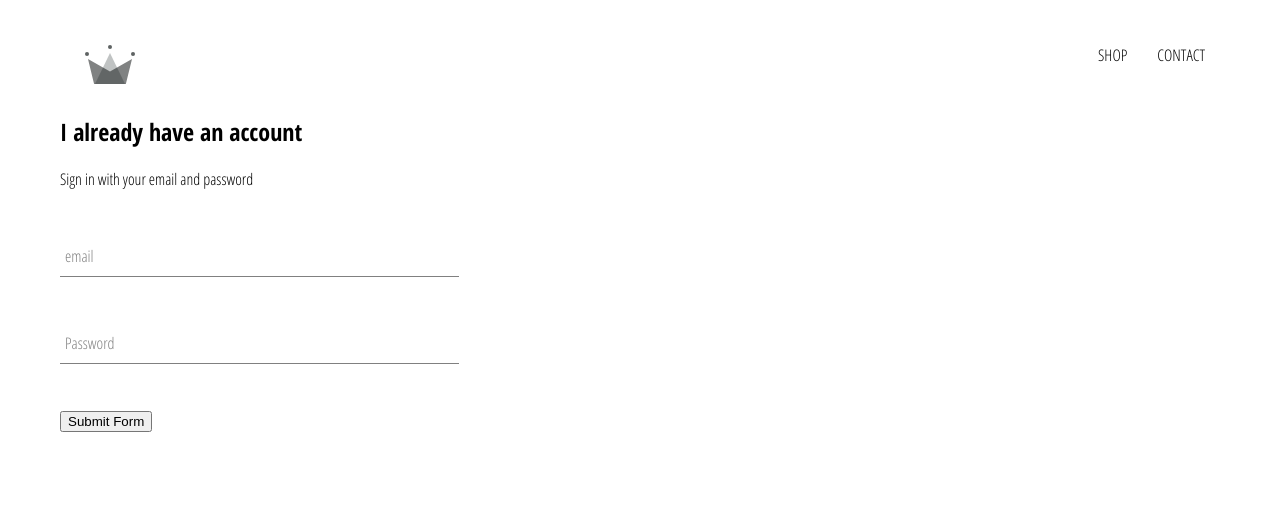
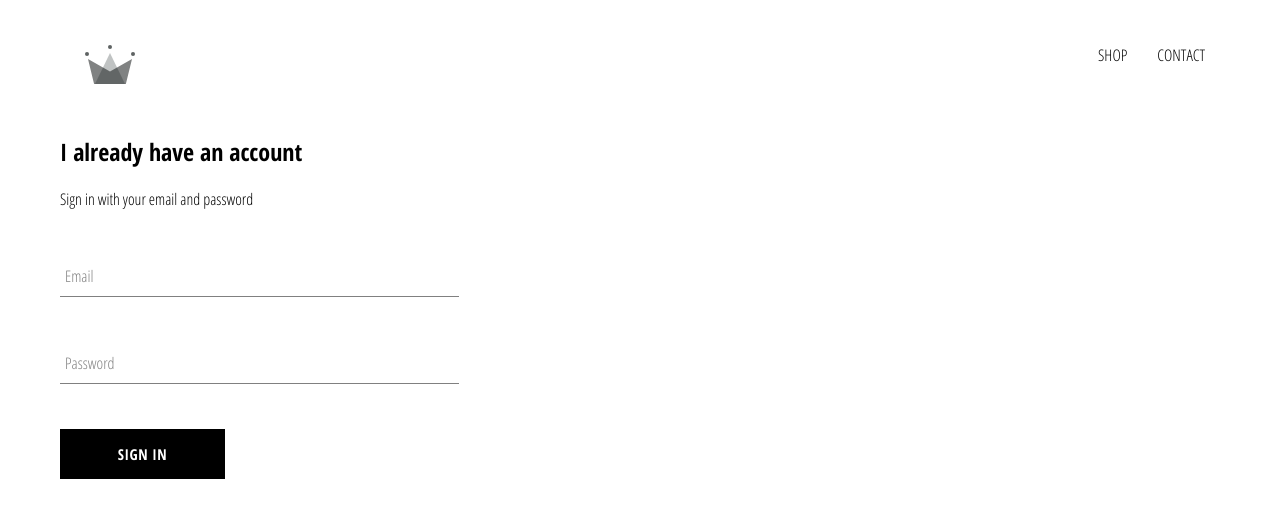
Before and after one commit to suthicha/react-sme-clothing, a React (Create React App) app: page /signin in a window 1280 px wide. Shown: the top 518 px of the page. Built offline with nearby package versions, Linux system fonts and the light colour scheme.

Commit message:
add custom button style

```diff
--- /dev/null
+++ b/src/components/custom-button/custom-button.component.jsx
@@ -0,0 +1,11 @@
+import React from 'react';
+
+import './custom-button.styles.scss';
+
+const CustomButton = ({ children, ...otherProps }) => (
+    <button className="custom-button" {...otherProps}>
+        {children}
+    </button>
+);
+
+export default CustomButton;
--- /dev/null
+++ b/src/components/custom-button/custom-button.styles.scss
@@ -0,0 +1,22 @@
+.custom-button {
+  min-width: 165px;
+  width: auto;
+  height: 50px;
+  letter-spacing: 0.5px;
+  line-height: 50px;
+  padding: 0 35px 0 35px;
+  font-size: 15px;
+  background-color: black;
+  color: white;
+  text-transform: uppercase;
+  font-family: 'Open Sans Condensed';
+  font-weight: bolder;
+  border: none;
+  cursor: pointer;
+
+  &:hover {
+    background-color: white;
+    color: black;
+    border: 1px solid black;
+  }
+}
--- a/src/components/sign-in/sign-in.component.jsx
+++ b/src/components/sign-in/sign-in.component.jsx
@@ -1,5 +1,7 @@
 import React from 'react';
 import FormInput from '../form-input/form-input.component';
+import CustomButton from '../custom-button/custom-button.component';
+
 import './sign-in.styles.scss';
 
 class SignIn extends React.Component {
@@ -36,7 +38,7 @@
                     <FormInput
                         name="email"
                         type="email"
-                        label="email"
+                        label="Email"
                         value={this.state.email}
                         handleChange={this.handleChange}
                         required />
@@ -47,7 +49,7 @@
                         value={this.state.password}
                         handleChange={this.handleChange}
                         required />
-                    <input type="submit" value="Submit Form" />
+                    <CustomButton type="submit">Sign in</CustomButton>
                 </form>
             </div>
         );
--- a/src/components/sign-in/sign-in.styles.scss
+++ b/src/components/sign-in/sign-in.styles.scss
@@ -1,3 +1,9 @@
 .sign-in {
     width: 30vw;
+    display: flex;
+    flex-direction: column;
+
+    .title {
+        margin: 10px 0;
+    }
 }
```
